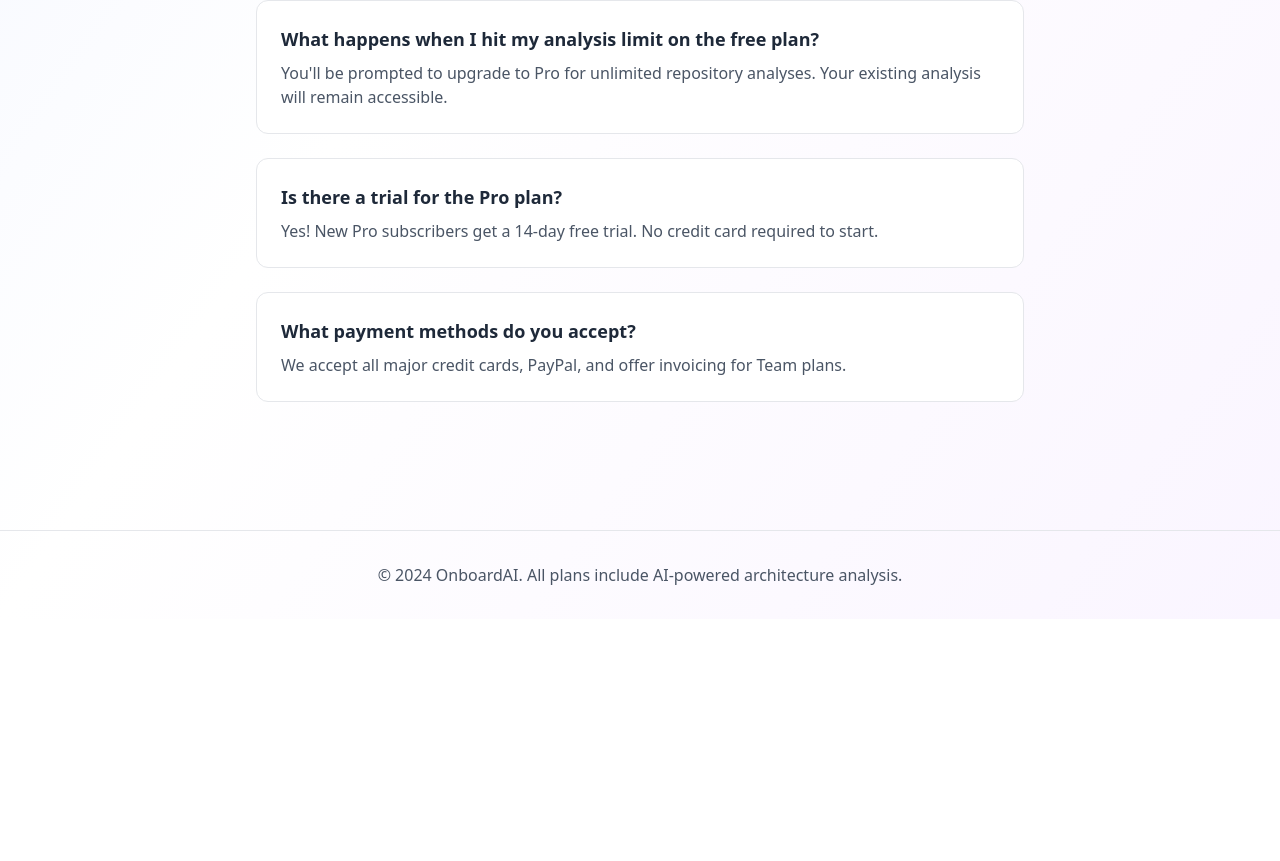
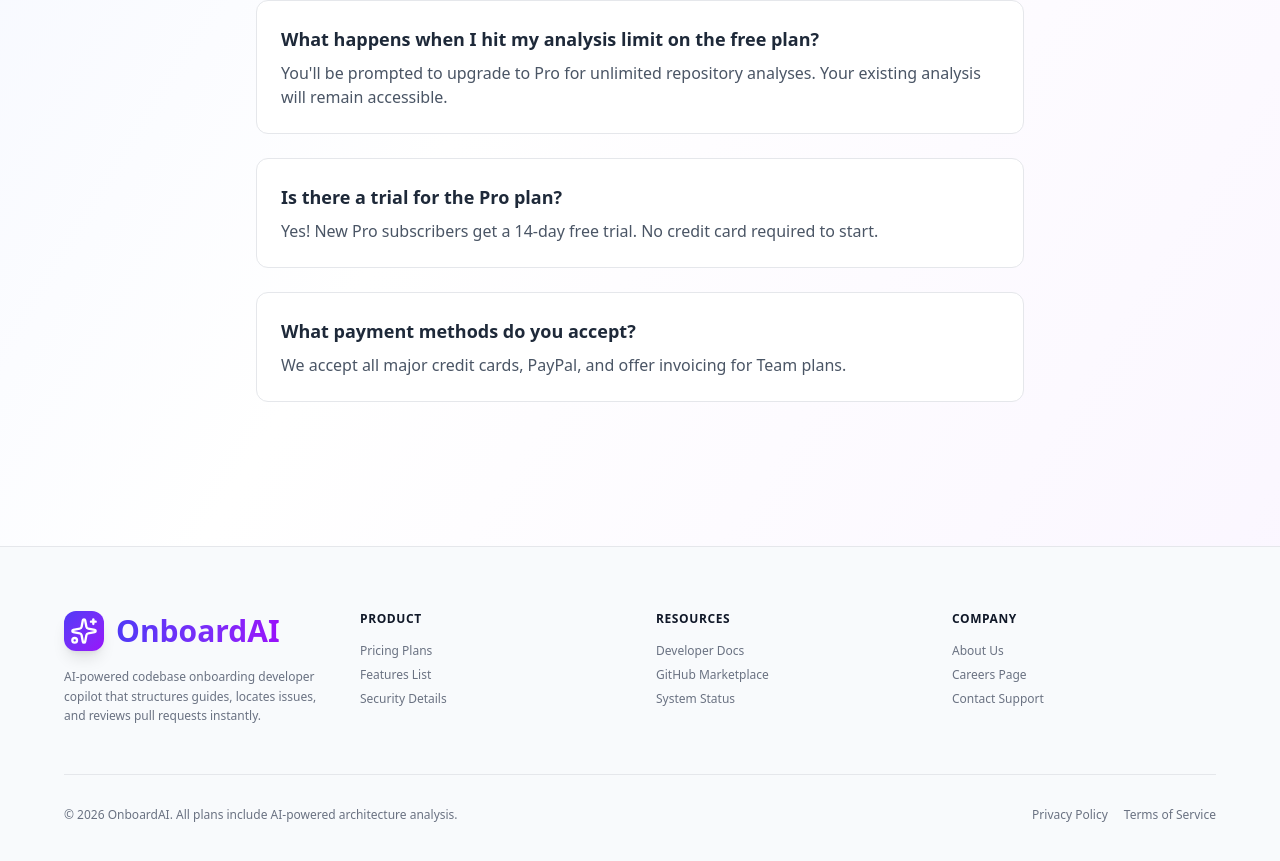
Before and after one commit to shabaabhanaan/OnboardAI, a Next.js app in the folder meetwise/frontend/: page /pricing in a window 1280 px wide. Shown: the part 1210-2071 px from the top of the page. Before the commit the page ends 1829 px from the top, so only its background shows below. Built offline with nearby package versions, Linux system fonts and the light colour scheme; no server answers.

Commit message:
feat: implement new pricing and login pages with subscription plan selection

```diff
--- a/meetwise/frontend/app/login/page.tsx
+++ b/meetwise/frontend/app/login/page.tsx
@@ -42,9 +42,9 @@ export default function LoginPage() {
                         <Logo />
                     </div>
                     <nav className="hidden md:flex items-center gap-6 text-sm font-semibold text-gray-600 dark:text-gray-300">
+                        <Link href="/dashboard" className="hover:text-indigo-650 transition-colors">Features</Link>
                         <Link href="/pricing" className="hover:text-indigo-650 transition-colors">Pricing</Link>
-                        <a href="https://github.com" target="_blank" rel="noreferrer" className="hover:text-indigo-650 transition-colors">Documentation</a>
-                        <a href="https://github.com" target="_blank" rel="noreferrer" className="hover:text-indigo-650 transition-colors">GitHub</a>
+                        <Link href="/pricing" className="hover:text-indigo-650 transition-colors">Contact</Link>
                     </nav>
                     <div className="flex items-center gap-3">
                         <Link href="/register" className="px-4 py-2 bg-indigo-600 hover:bg-indigo-750 text-white text-xs font-extrabold rounded-xl transition-all shadow-md">
@@ -61,19 +61,13 @@ export default function LoginPage() {
             </div>
 
             <div className="w-full max-w-md z-10">
-                {/* Welcome Message */}
-                <div className="text-center mb-6">
-                    <p className="text-sm font-black text-indigo-600 dark:text-indigo-400 uppercase tracking-widest">
-                        Welcome back
-                    </p>
-                </div>
-
                 {/* Login Card */}
-                <div className="bg-white/80 dark:bg-gray-800/80 backdrop-blur-md rounded-3xl shadow-2xl p-8 border border-gray-250/60 dark:border-gray-700/60 animate-fadeIn">
-                    <h2 className="text-2xl font-bold text-gray-900 dark:text-white mb-2">
+                <div className="bg-white/70 dark:bg-gray-900/70 backdrop-blur-xl rounded-3xl shadow-[0_8px_30px_rgb(0,0,0,0.04)] dark:shadow-[0_8px_30px_rgb(0,0,0,0.2)] p-8 border border-white/40 dark:border-white/10 relative overflow-hidden animate-fadeIn">
+                    <div className="h-1.5 w-full bg-gradient-to-r from-indigo-500 via-purple-500 to-pink-500 absolute top-0 left-0"></div>
+                    <h2 className="text-2xl font-black text-slate-800 dark:text-white tracking-tight mb-1">
                         Welcome Back
                     </h2>
-                    <p className="text-gray-500 dark:text-gray-400 text-sm mb-6">
+                    <p className="text-gray-500 dark:text-gray-400 text-xs mb-6">
                         Sign in to map your codebases
                     </p>
 
--- a/meetwise/frontend/app/pricing/page.tsx
+++ b/meetwise/frontend/app/pricing/page.tsx
@@ -7,6 +7,7 @@ import { useEffect, useState } from "react";
 import { supabase } from "@/lib/supabase";
 import { auth } from "@/lib/api";
 import { useAuth } from "@/components/auth-provider";
+import { Logo } from "@/components/Logo";
 
 export default function PricingPage() {
     const { user, loading: authLoading } = useAuth();
@@ -260,8 +261,48 @@ export default function PricingPage() {
             </main>
 
             {/* Footer */}
-            <footer className="text-center py-8 text-gray-600 dark:text-gray-400 border-t border-gray-200 dark:border-gray-800 mt-16">
-                <p>© 2024 OnboardAI. All plans include AI-powered architecture analysis.</p>
+            <footer className="bg-slate-50 dark:bg-gray-950 border-t border-gray-200 dark:border-gray-800 mt-20 pt-16 pb-12 px-6">
+                <div className="max-w-6xl mx-auto grid grid-cols-1 md:grid-cols-4 gap-8 mb-12">
+                    <div className="space-y-4">
+                        <div className="flex items-center gap-2">
+                            <Logo />
+                        </div>
+                        <p className="text-xs text-gray-500 dark:text-gray-400 leading-relaxed">
+                            AI-powered codebase onboarding developer copilot that structures guides, locates issues, and reviews pull requests instantly.
+                        </p>
+                    </div>
+                    <div>
+                        <h4 className="text-xs font-bold text-gray-900 dark:text-white uppercase tracking-wider mb-4">Product</h4>
+                        <ul className="space-y-2 text-xs text-gray-500 dark:text-gray-400">
+                            <li><Link href="/pricing" className="hover:text-indigo-650 transition-colors">Pricing Plans</Link></li>
+                            <li><a href="#" className="hover:text-indigo-650 transition-colors">Features List</a></li>
+                            <li><a href="#" className="hover:text-indigo-650 transition-colors">Security Details</a></li>
+                        </ul>
+                    </div>
+                    <div>
+                        <h4 className="text-xs font-bold text-gray-900 dark:text-white uppercase tracking-wider mb-4">Resources</h4>
+                        <ul className="space-y-2 text-xs text-gray-500 dark:text-gray-400">
+                            <li><a href="#" className="hover:text-indigo-650 transition-colors">Developer Docs</a></li>
+                            <li><a href="#" className="hover:text-indigo-650 transition-colors">GitHub Marketplace</a></li>
+                            <li><a href="#" className="hover:text-indigo-650 transition-colors">System Status</a></li>
+                        </ul>
+                    </div>
+                    <div>
+                        <h4 className="text-xs font-bold text-gray-900 dark:text-white uppercase tracking-wider mb-4">Company</h4>
+                        <ul className="space-y-2 text-xs text-gray-500 dark:text-gray-400">
+                            <li><a href="#" className="hover:text-indigo-650 transition-colors">About Us</a></li>
+                            <li><a href="#" className="hover:text-indigo-650 transition-colors">Careers Page</a></li>
+                            <li><a href="#" className="hover:text-indigo-650 transition-colors">Contact Support</a></li>
+                        </ul>
+                    </div>
+                </div>
+                <div className="max-w-6xl mx-auto pt-8 border-t border-gray-200 dark:border-gray-800/80 flex flex-col md:flex-row justify-between items-center gap-4 text-xs text-gray-500 dark:text-gray-400">
+                    <p>© {new Date().getFullYear()} OnboardAI. All plans include AI-powered architecture analysis.</p>
+                    <div className="flex gap-4">
+                        <a href="#" className="hover:text-indigo-655 transition-colors">Privacy Policy</a>
+                        <a href="#" className="hover:text-indigo-655 transition-colors">Terms of Service</a>
+                    </div>
+                </div>
             </footer>
         </div>
     );
```
